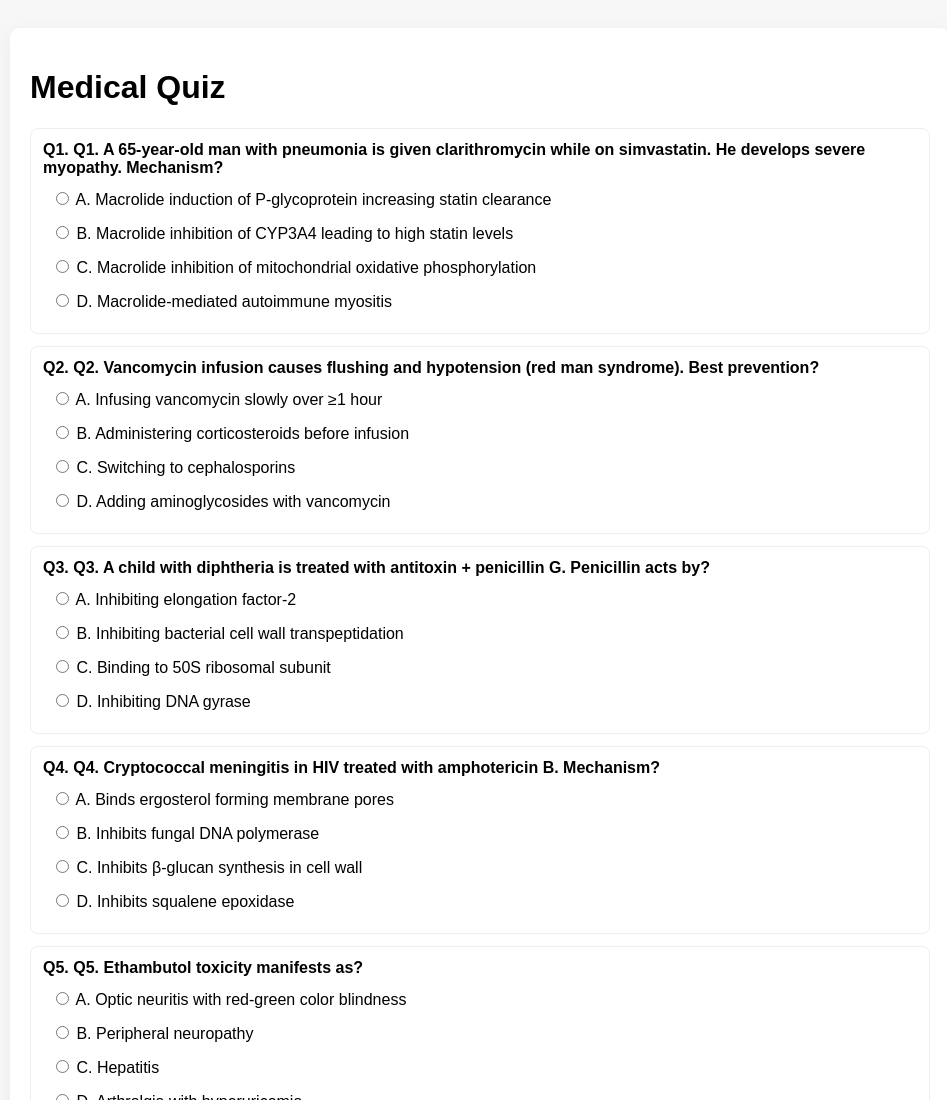
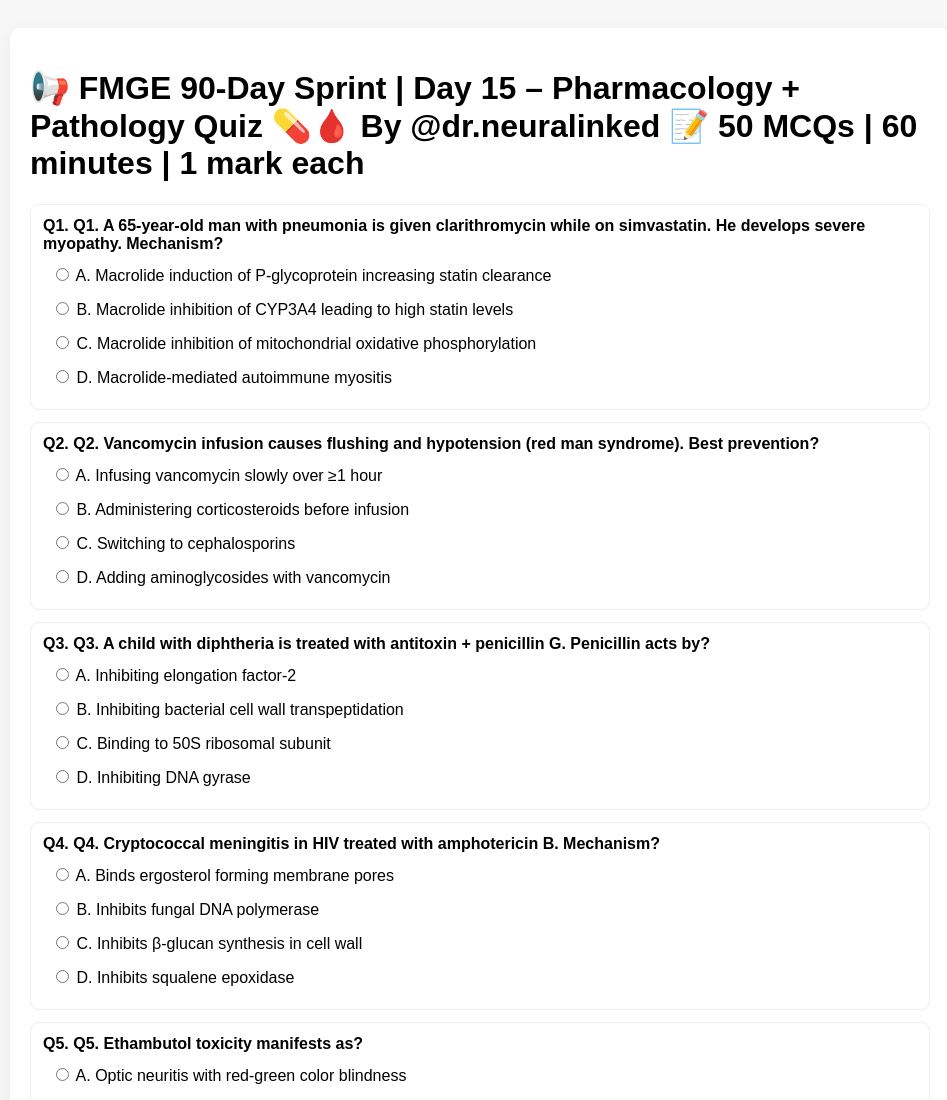
Before and after one commit to dr-neuralinked/quiz, a plain HTML site: page index.html in a window 1280 px wide. Shown: the top 1100 px of the page, without its empty margins (160-1107 px from the left). Drawn offline with Linux system fonts and the light colour scheme.

Commit message:
Update index.html

```diff
--- a/index.html
+++ b/index.html
@@ -20,7 +20,11 @@ body { font-family: Arial, sans-serif; padding: 20px; background: #f7f7f7; }
 </head>
 <body>
 <div class="container">
-<h1>Medical Quiz</h1>
+<h1>📢 FMGE 90-Day Sprint | Day 15 – Pharmacology + Pathology Quiz 💊🩸
+By @dr.neuralinked
+
+📝 50 MCQs | 60 minutes | 1 mark each
+</h1>
 <div id="quizContainer"></div>
 <button id="submitBtn">Submit</button>
 <button id="retryBtn">Try Again</button>
```
